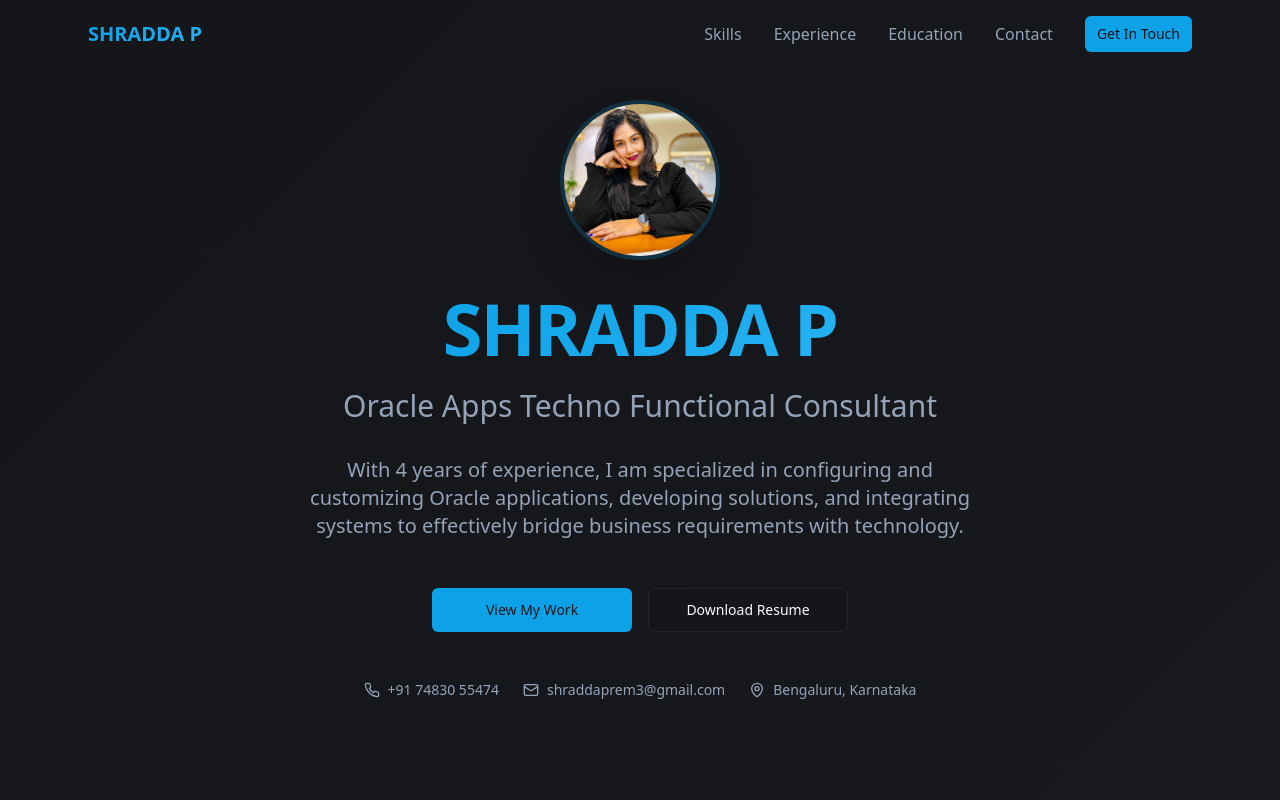
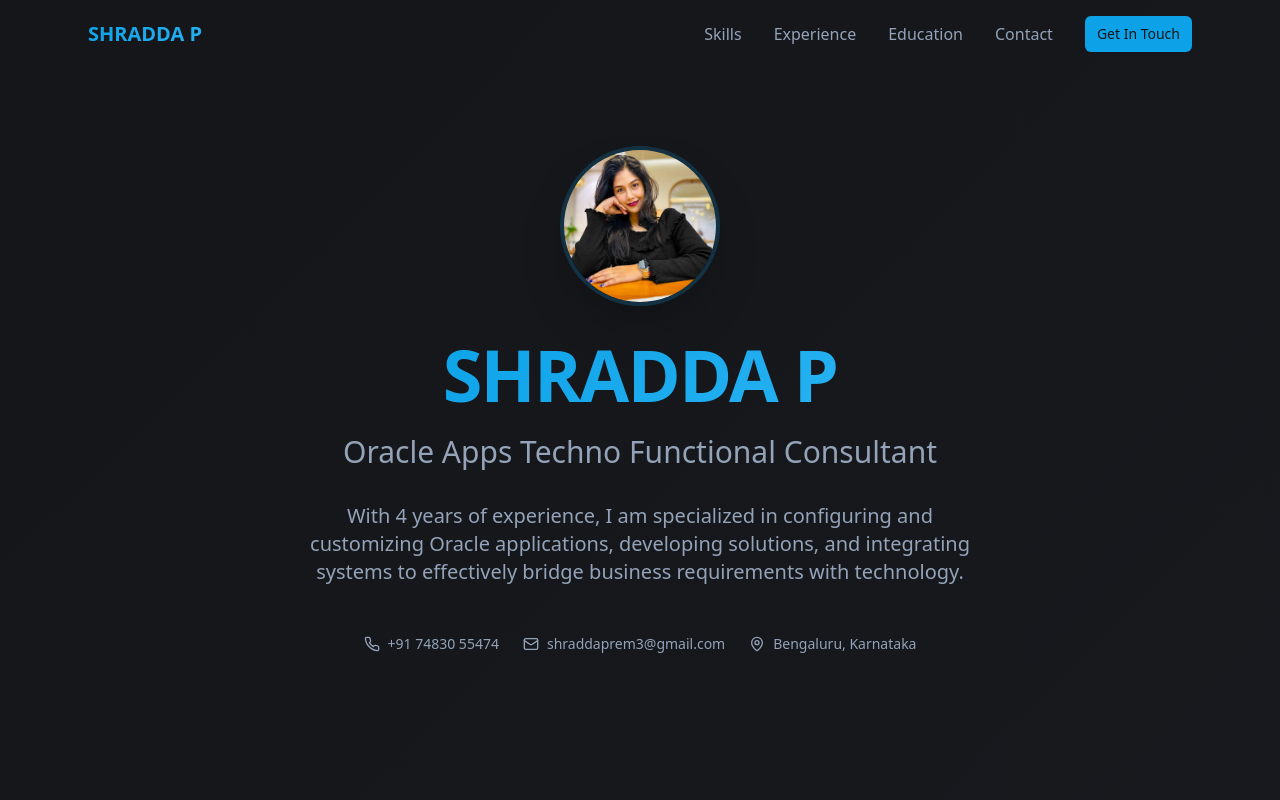
Before and after one commit to Shradda-P/test-portfolio, a React (Vite) app: page / in a window 1280 px wide. Shown: the top 800 px of the page. Built offline with nearby package versions, Linux system fonts and the light colour scheme.

Commit message:
Visual edit in Lovable
Edited UI in Lovable

```diff
--- a/src/components/Hero.tsx
+++ b/src/components/Hero.tsx
@@ -9,11 +9,7 @@ const Hero = () => {
           <div className="mb-8 flex justify-center">
             <div className="relative group">
               <Avatar className="w-32 h-32 md:w-40 md:h-40 border-4 border-primary/20 shadow-2xl">
-                <AvatarImage
-                  src="/lovable-uploads/66c2b6d6-4157-44d7-aea2-4467cfef4b91.png"
-                  alt="Shraddap - Oracle Apps Consultant"
-                  className="object-cover"
-                />
+                <AvatarImage src="/lovable-uploads/66c2b6d6-4157-44d7-aea2-4467cfef4b91.png" alt="Shraddap - Oracle Apps Consultant" className="object-cover" />
                 <AvatarFallback className="text-3xl md:text-4xl font-bold bg-gradient-primary text-primary-foreground">
                   SP
                 </AvatarFallback>
@@ -30,14 +26,7 @@ const Hero = () => {
           </h2>
           <p className="text-lg md:text-xl mb-12 text-muted-foreground max-w-2xl mx-auto leading-relaxed">With 4 years of experience, I am specialized in configuring and customizing Oracle applications, developing solutions, and integrating systems to effectively bridge business requirements with technology.</p>
 
-          <div className="flex flex-col sm:flex-row gap-4 justify-center items-center mb-12">
-            <Button variant="default" size="lg" className="min-w-[200px]">
-              View My Work
-            </Button>
-            <Button variant="outline" size="lg" className="min-w-[200px]">
-              Download Resume
-            </Button>
-          </div>
+
 
           <div className="flex flex-col sm:flex-row gap-6 justify-center items-center text-sm text-muted-foreground">
             <div className="flex items-center gap-2">
```
